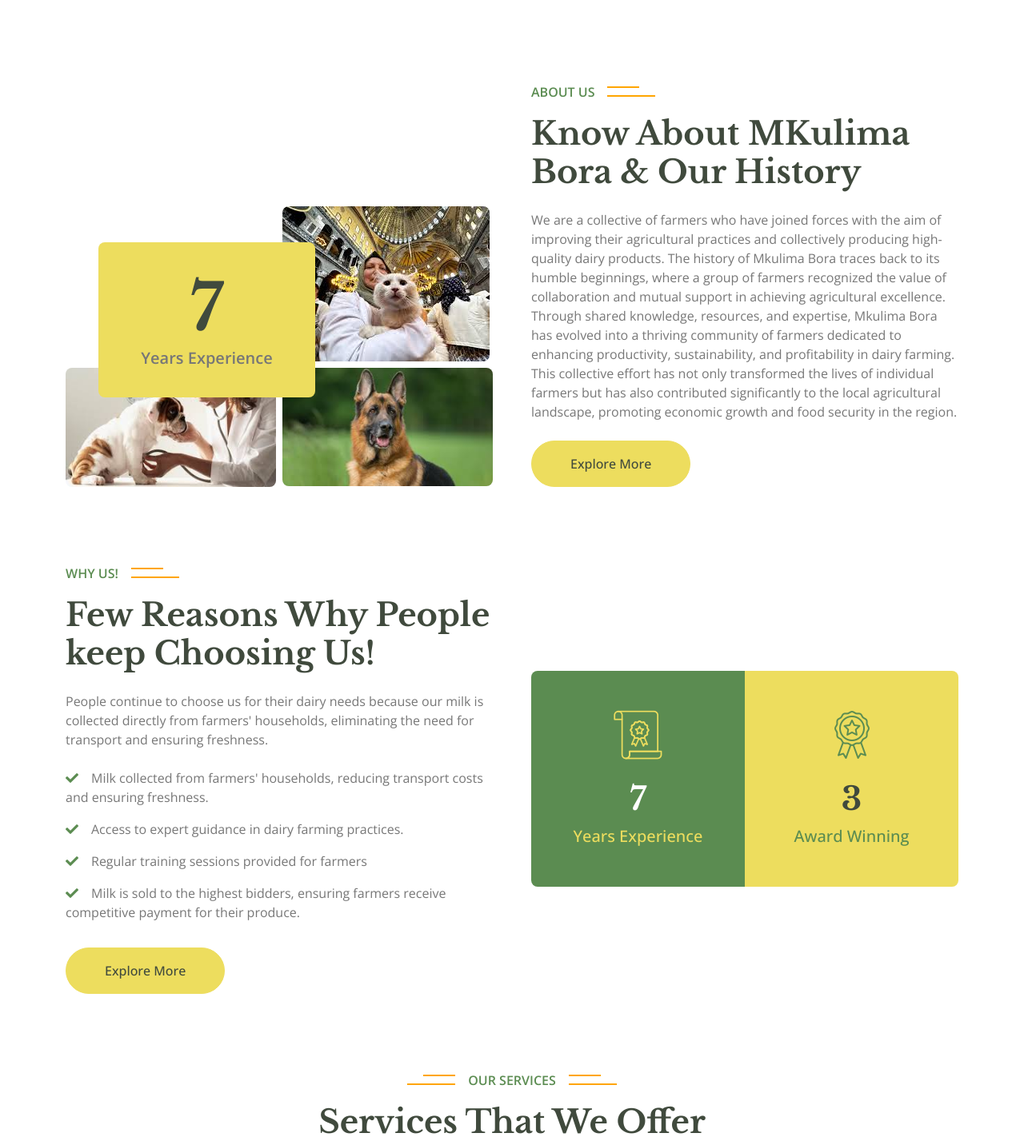
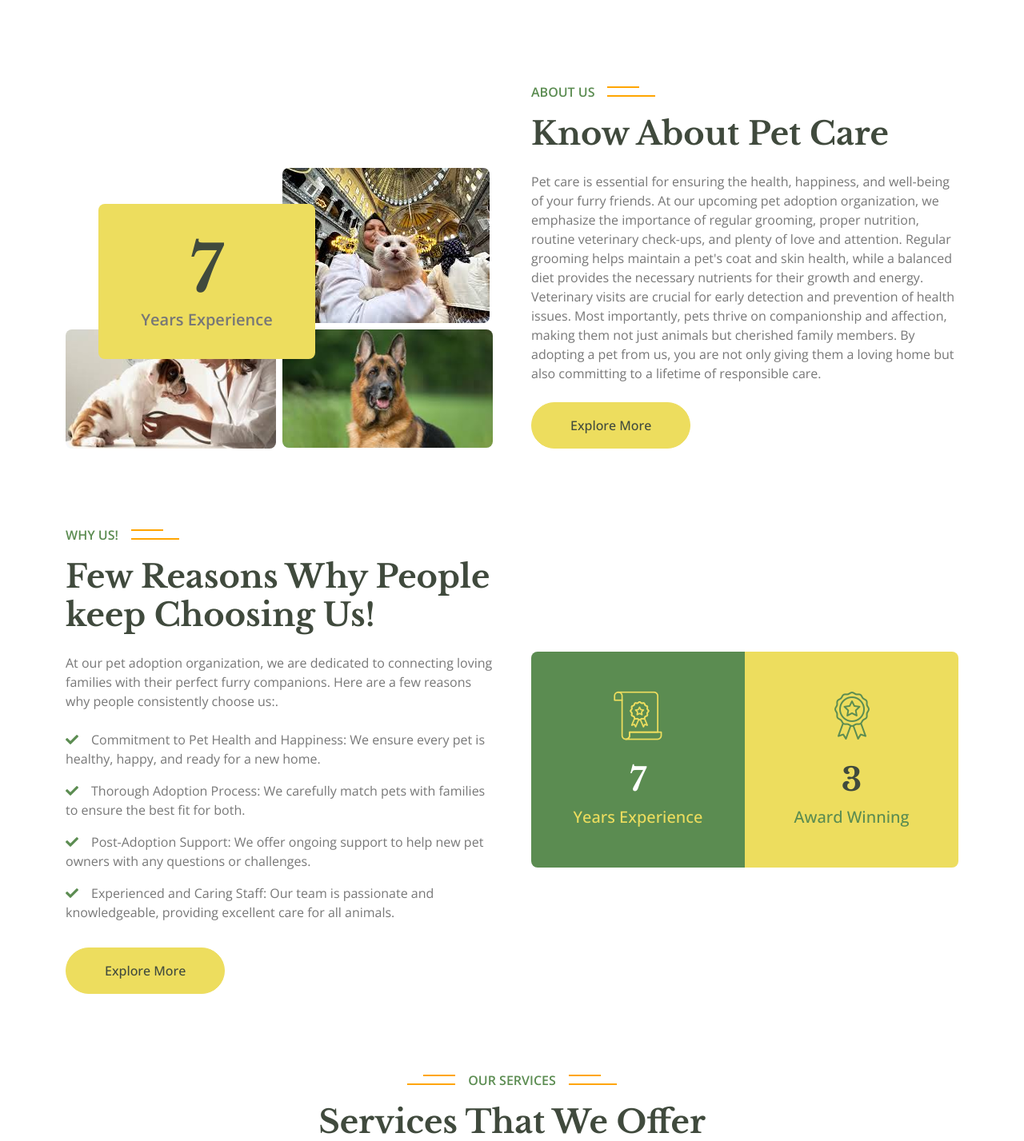
Before and after one commit to Aleki001/pet-care, a Django app: page / in a window 1280 px wide. Shown: the part 544-1971 px from the top of the page at 80% size. Run offline with Django 5.2, Linux system fonts and the light colour scheme; some libraries are stand-ins or nearby versions.

Commit message:
Finished implementing the home page

```diff
--- a/pet-care/website/templates/website/index.html
+++ b/pet-care/website/templates/website/index.html
@@ -98,14 +98,12 @@
                 </div>
                 <div class="col-lg-6 wow fadeIn" data-wow-delay="0.5s">
                     <p class="section-title bg-white text-start text-primary pe-3">About Us</p>
-                    <h1 class="mb-4">Know About MKulima Bora & Our History</h1>
-                    <p class="mb-4">We are a collective of farmers who have joined forces with the aim of improving their agricultural practices
-                        and collectively producing high-quality dairy products. The history of Mkulima Bora traces back to its humble beginnings,
-                         where a group of farmers recognized the value of collaboration and mutual support in achieving agricultural excellence. Through shared knowledge, resources, and expertise,
-                          Mkulima Bora has evolved into a thriving community of farmers dedicated to enhancing productivity,
-                          sustainability, and profitability in dairy farming. This collective effort has not only
-                          transformed the lives of individual farmers but has also contributed significantly to the local agricultural landscape,
-                         promoting economic growth and food security in the region.</p>
+                    <h1 class="mb-4">Know About Pet Care</h1>
+                    <p class="mb-4">Pet care is essential for ensuring the health, happiness, and well-being of your furry friends.
+                        At our upcoming pet adoption organization, we emphasize the importance of regular grooming,
+                        proper nutrition, routine veterinary check-ups, and plenty of love and attention.
+                         Regular grooming helps maintain a pet's coat and skin health, while a balanced diet provides the necessary nutrients for their growth and energy. Veterinary visits are crucial for early detection and prevention of health issues.
+                          Most importantly, pets thrive on companionship and affection, making them not just animals but cherished family members. By adopting a pet from us, you are not only giving them a loving home but also committing to a lifetime of responsible care.</p>
                     <a class="btn btn-secondary rounded-pill py-3 px-5" href="">Explore More</a>
                 </div>
             </div>
@@ -121,12 +119,12 @@
                 <div class="col-lg-6 wow fadeInUp" data-wow-delay="0.1s">
                     <p class="section-title bg-white text-start text-primary pe-3">Why Us!</p>
                     <h1 class="mb-4">Few Reasons Why People keep Choosing Us!</h1>
-                    <p class="mb-4">People continue to choose us for their dairy needs because our milk is collected directly from farmers' households,
-                         eliminating the need for transport and ensuring freshness.</p>
-                    <p><i class="fa fa-check text-primary me-3"></i>Milk collected from farmers' households, reducing transport costs and ensuring freshness.</p>
-                    <p><i class="fa fa-check text-primary me-3"></i>Access to expert guidance in dairy farming practices.</p>
-                    <p><i class="fa fa-check text-primary me-3"></i>Regular training sessions provided for farmers</p>
-                    <p><i class="fa fa-check text-primary me-3"></i>Milk is sold to the highest bidders, ensuring farmers receive competitive payment for their produce.</p>
+                    <p class="mb-4">At our pet adoption organization, we are dedicated to connecting loving families with their perfect furry companions.
+                         Here are a few reasons why people consistently choose us:.</p>
+                    <p><i class="fa fa-check text-primary me-3"></i>Commitment to Pet Health and Happiness: We ensure every pet is healthy, happy, and ready for a new home.</p>
+                    <p><i class="fa fa-check text-primary me-3"></i>Thorough Adoption Process: We carefully match pets with families to ensure the best fit for both.</p>
+                    <p><i class="fa fa-check text-primary me-3"></i>Post-Adoption Support: We offer ongoing support to help new pet owners with any questions or challenges.</p>
+                    <p><i class="fa fa-check text-primary me-3"></i>Experienced and Caring Staff: Our team is passionate and knowledgeable, providing excellent care for all animals.</p>
                     <a class="btn btn-secondary rounded-pill py-3 px-5 mt-3" href="">Explore More</a>
                 </div>
                 <div class="col-lg-6">
```
